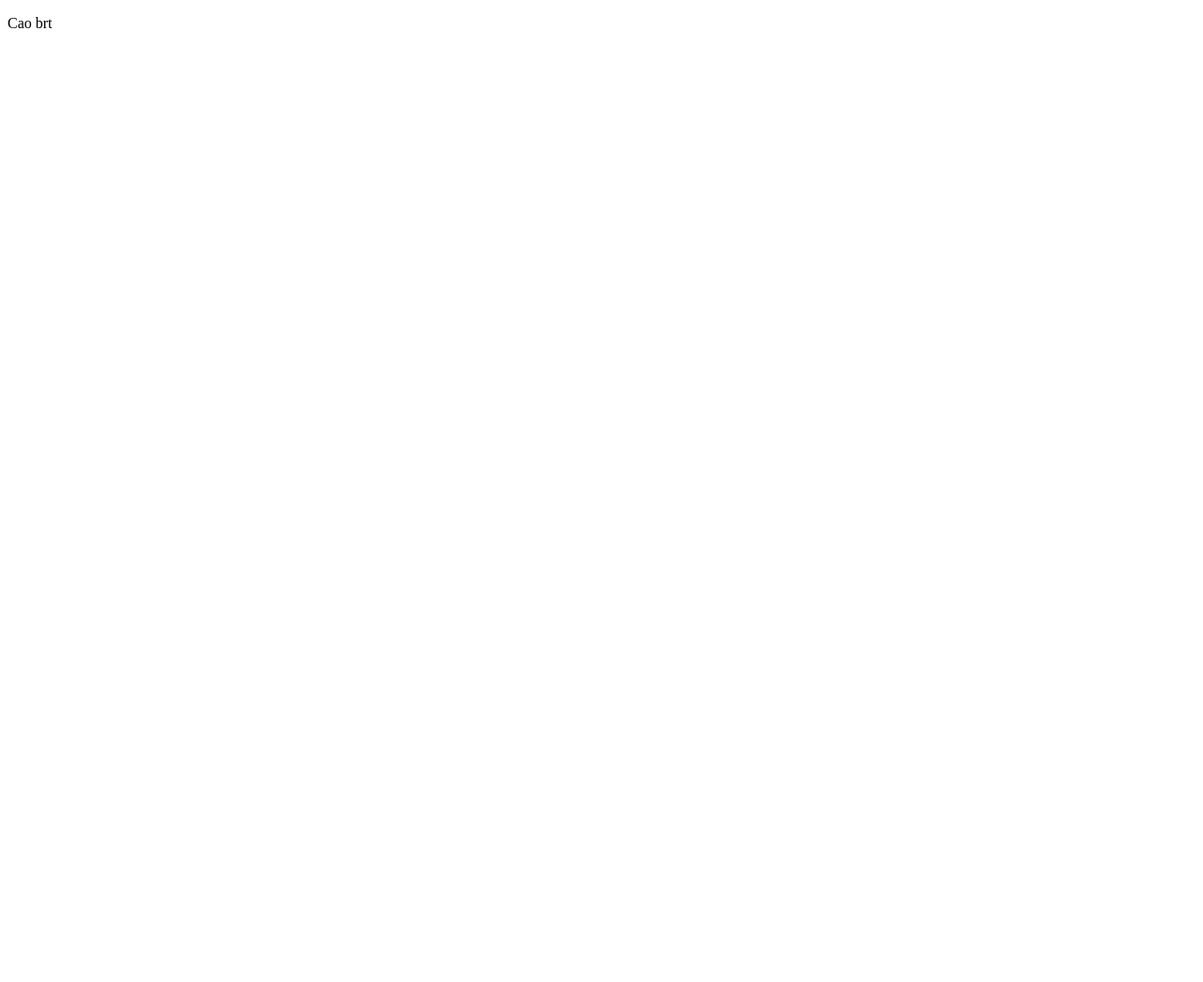
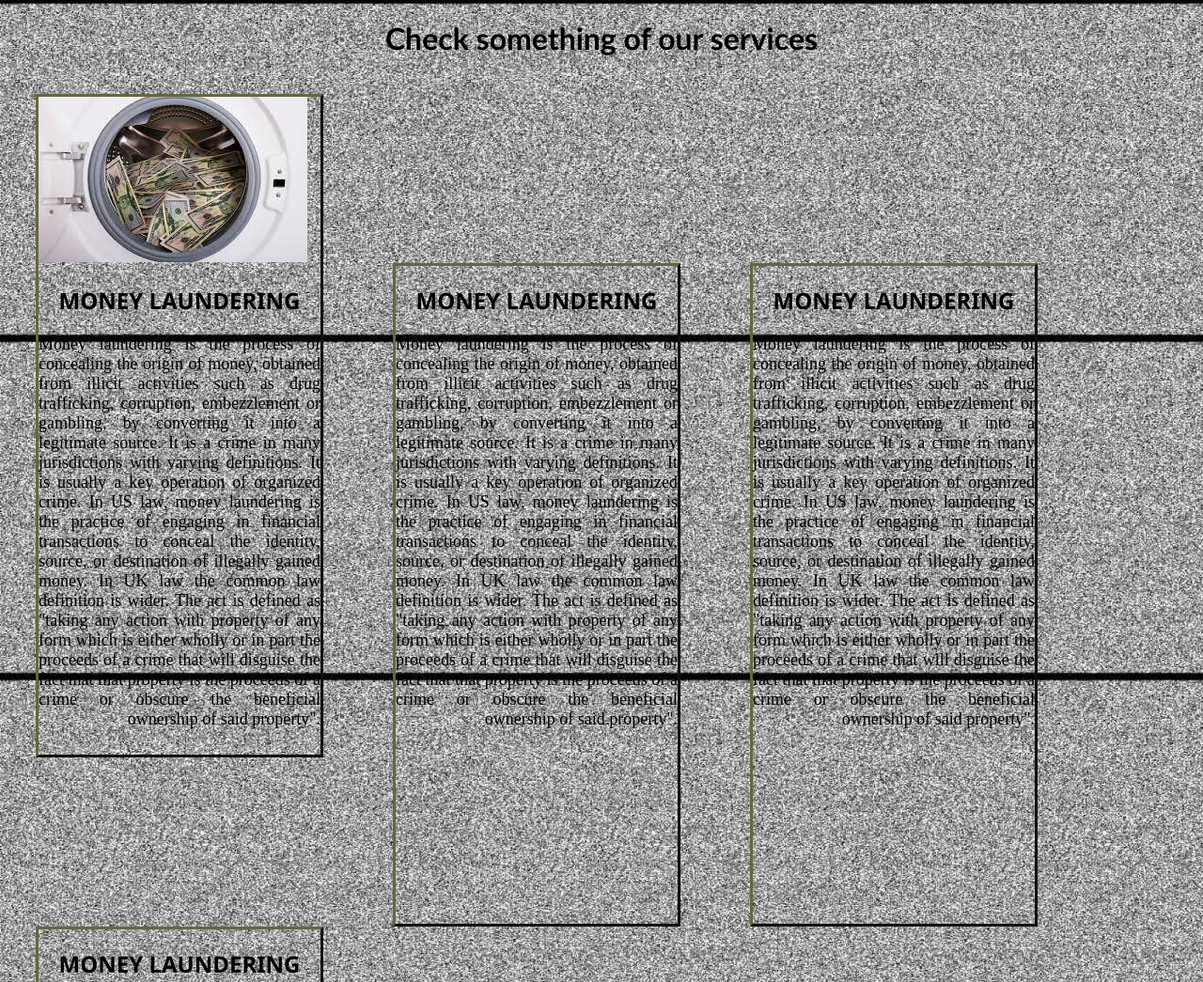
Before and after one commit to UBaksa/IT-Kamp, a plain HTML site: page HTML-CSS/vezbanje/saul2.html in a window 1280 px wide. Shown: the top 1045 px of the page at 94% size. Before the commit the page ends 800 px from the top, so only its background shows below. Drawn offline with Linux system fonts and the light colour scheme.

Commit message:
deep side of saul

```diff
--- /dev/null
+++ b/HTML-CSS/vezbanje/saul2.css
@@ -0,0 +1,27 @@
+body {
+  background-color: honeydew;
+  background-image: url(hqdefault.jpg);
+}
+.money {
+  display: inline-block;
+  width: 300px;
+  height: 700px;
+  margin-left: 30px;
+  margin-right: 40px;
+  border: 3px outset rgb(102, 102, 65);
+}
+h1 {
+  text-align: center;
+  font-family: "Trebuchet MS", "Lucida Sans Unicode", "Lucida Grande",
+    "Lucida Sans", Arial, sans-serif;
+}
+.money h2 {
+  text-align: center;
+  font-family: "Segoe UI", Tahoma, Geneva, Verdana, sans-serif;
+  text-transform: uppercase;
+}
+.money p {
+  font-size: 18px;
+  text-align: justify;
+  text-align-last: right;
+}
--- a/HTML-CSS/vezbanje/saul2.html
+++ b/HTML-CSS/vezbanje/saul2.html
@@ -5,8 +5,75 @@
     <meta http-equiv="X-UA-Compatible" content="IE=edge" />
     <meta name="viewport" content="width=device-width, initial-scale=1.0" />
     <title>Document</title>
+    <link rel="stylesheet" href="./saul2.css" />
   </head>
   <body>
-    <p>Cao brt</p>
+    <h1>Check something of our services</h1>
+    <br />
+    <div class="money">
+      <img src="./money.jpg" alt="" />
+      <h2>Money laundering</h2>
+      <p>
+        Money laundering is the process of concealing the origin of money,
+        obtained from illicit activities such as drug trafficking, corruption,
+        embezzlement or gambling, by converting it into a legitimate source. It
+        is a crime in many jurisdictions with varying definitions. It is usually
+        a key operation of organized crime. In US law, money laundering is the
+        practice of engaging in financial transactions to conceal the identity,
+        source, or destination of illegally gained money. In UK law the common
+        law definition is wider. The act is defined as "taking any action with
+        property of any form which is either wholly or in part the proceeds of a
+        crime that will disguise the fact that that property is the proceeds of
+        a crime or obscure the beneficial ownership of said property".
+      </p>
+    </div>
+    <div class="money">
+      <h2>Money laundering</h2>
+      <p>
+        Money laundering is the process of concealing the origin of money,
+        obtained from illicit activities such as drug trafficking, corruption,
+        embezzlement or gambling, by converting it into a legitimate source. It
+        is a crime in many jurisdictions with varying definitions. It is usually
+        a key operation of organized crime. In US law, money laundering is the
+        practice of engaging in financial transactions to conceal the identity,
+        source, or destination of illegally gained money. In UK law the common
+        law definition is wider. The act is defined as "taking any action with
+        property of any form which is either wholly or in part the proceeds of a
+        crime that will disguise the fact that that property is the proceeds of
+        a crime or obscure the beneficial ownership of said property".
+      </p>
+    </div>
+    <div class="money">
+      <h2>Money laundering</h2>
+      <p>
+        Money laundering is the process of concealing the origin of money,
+        obtained from illicit activities such as drug trafficking, corruption,
+        embezzlement or gambling, by converting it into a legitimate source. It
+        is a crime in many jurisdictions with varying definitions. It is usually
+        a key operation of organized crime. In US law, money laundering is the
+        practice of engaging in financial transactions to conceal the identity,
+        source, or destination of illegally gained money. In UK law the common
+        law definition is wider. The act is defined as "taking any action with
+        property of any form which is either wholly or in part the proceeds of a
+        crime that will disguise the fact that that property is the proceeds of
+        a crime or obscure the beneficial ownership of said property".
+      </p>
+    </div>
+    <div class="money">
+      <h2>Money laundering</h2>
+      <p>
+        Money laundering is the process of concealing the origin of money,
+        obtained from illicit activities such as drug trafficking, corruption,
+        embezzlement or gambling, by converting it into a legitimate source. It
+        is a crime in many jurisdictions with varying definitions. It is usually
+        a key operation of organized crime. In US law, money laundering is the
+        practice of engaging in financial transactions to conceal the identity,
+        source, or destination of illegally gained money. In UK law the common
+        law definition is wider. The act is defined as "taking any action with
+        property of any form which is either wholly or in part the proceeds of a
+        crime that will disguise the fact that that property is the proceeds of
+        a crime or obscure the beneficial ownership of said property".
+      </p>
+    </div>
   </body>
 </html>
```
Also changed, not shown: HTML-CSS/vezbanje/hqdefault.jpg (added), HTML-CSS/vezbanje/money.jpg (added), HTML-CSS/vezbanje/money1.jpg (added).
